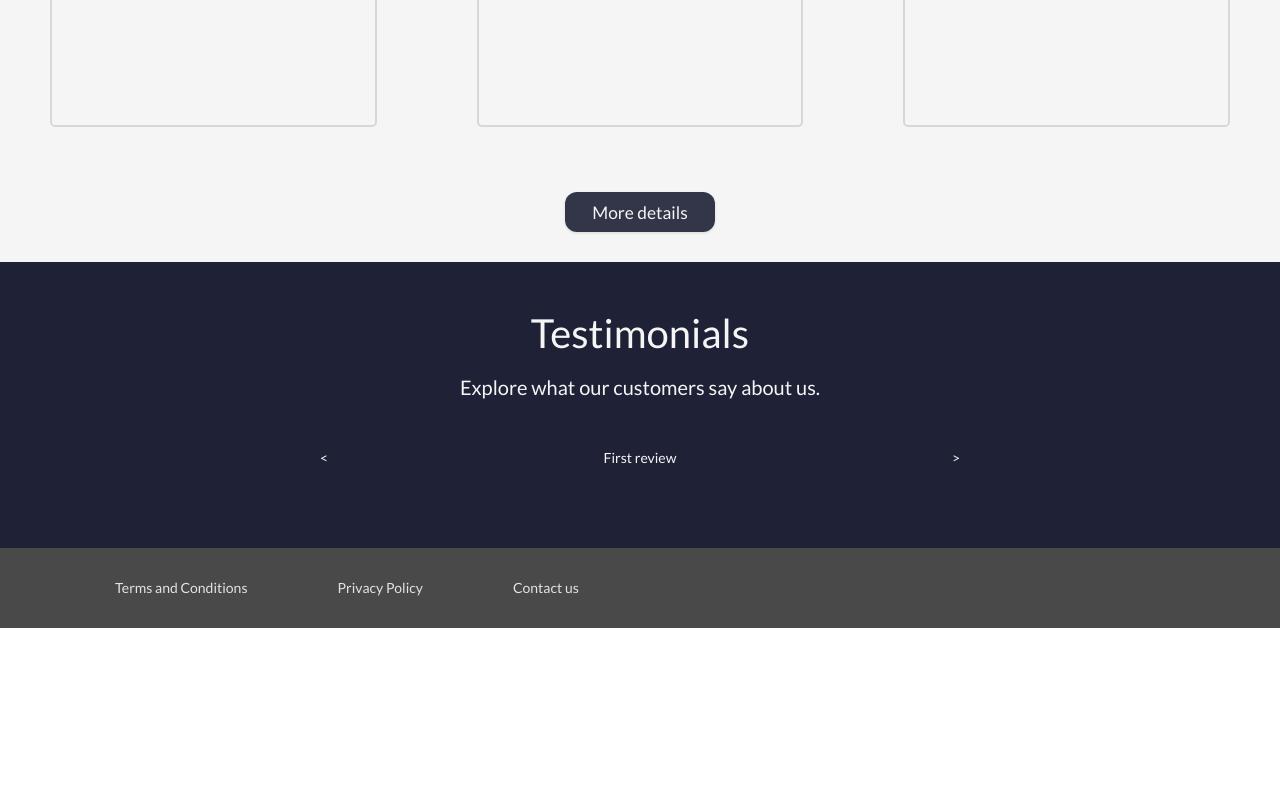
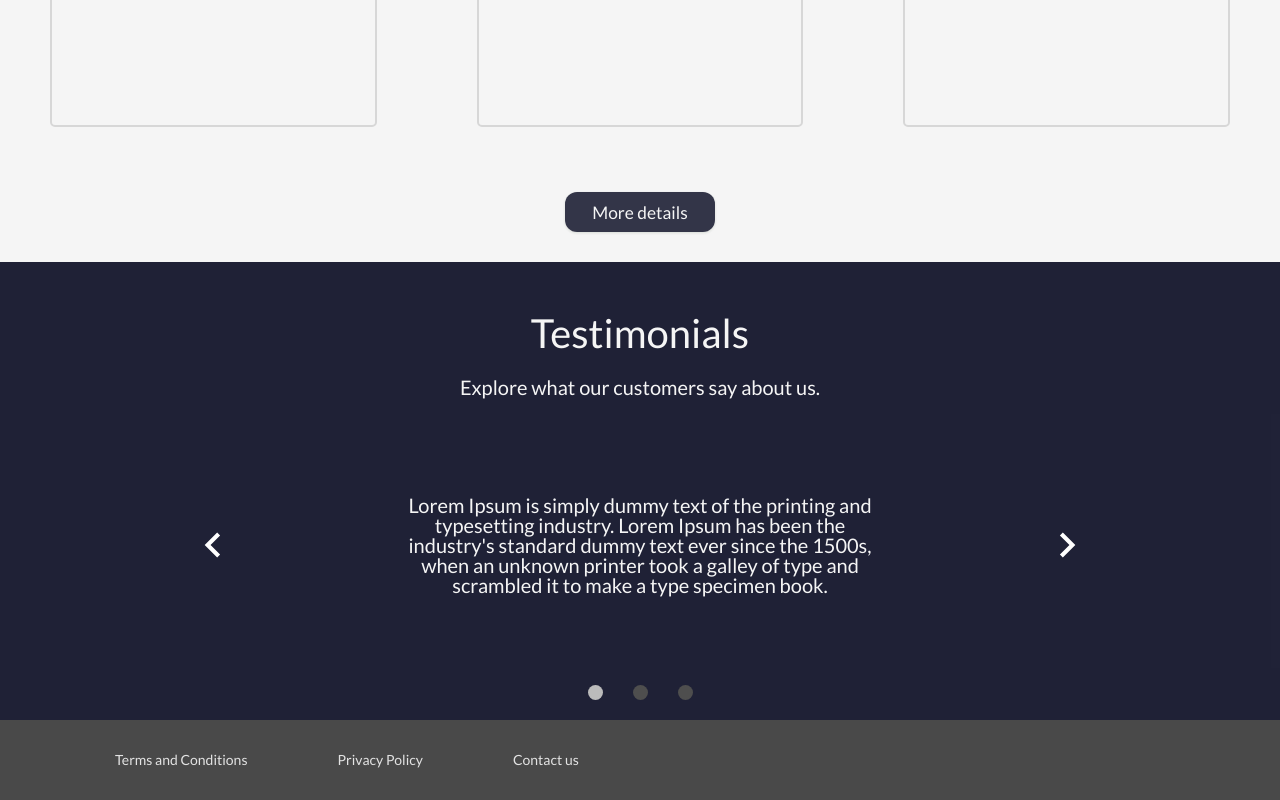
Before and after one commit to amckey/norstudio, an Angular app: page / in a window 1280 px wide. Shown: the part 1111-1911 px from the top of the page. Before the commit the page ends 1739 px from the top, so only its background shows below. Built offline with nearby package versions, Linux system fonts and the light colour scheme.

Commit message:
slideshow added

```diff
--- a/src/app/homepage/testimonials/testimonials.component.css
+++ b/src/app/homepage/testimonials/testimonials.component.css
@@ -47,31 +47,58 @@
 }
 
 .review {
+  min-height: 250px;
   display: flex;
-  justify-content: space-between;
-  margin: 25%;
-  margin-bottom: 0;
-  margin-top: 40px;
-  height: 100px;
+  justify-content: center;
+  align-items: center;
 }
 
 .review-block {
-  width: 550px;
-  height: 250px;
+  width: 350px;
+  height: 100%;
+  margin: 0 50px;
+  display: flex;
+  justify-content: center;
+  align-items: center;
   text-align: center;
-  font-size: 14pt;
-  color: #F9F871
-}
-
-.review-sign {
-  color: whitesmoke;
-  margin-top: 20px;
+  font-size: 15pt;
 }
 
 .slide {
   position: absolute;
-  left: 40%;
-  right: 40%;
-  text-align: center;
+  max-width: 500px;
   transition: transform 150ms cubic-bezier(0.25, 0.46, 0.45, 0.84);
 }
+
+.pagination-dots {
+  display: flex;
+  justify-content: center;
+}
+
+.dot {
+  height: 15px;
+  width: 15px;
+  background-color: rgb(78, 78, 78);
+  border-radius: 50%;
+  display: inline-block;
+  margin: 15px;
+}
+
+.highDot {
+  height: 15px;
+  width: 15px;
+  background-color: #bbb;
+  border-radius: 50%;
+  display: inline-block;
+  margin: 15px;
+}
+
+.slide-button {
+  width: 50px;
+  height: 50px;
+  cursor: pointer;
+}
+
+.slide-button:hover {
+  opacity: 0.7;
+}
--- a/src/app/homepage/testimonials/testimonials.component.html
+++ b/src/app/homepage/testimonials/testimonials.component.html
@@ -6,11 +6,27 @@
 </div>
 
 <div class="review">
-  <a (click)="showPrevSlide()"><</a>
-  <ng-container *ngFor="let review of reviews, let i = index">
-    <div *ngIf="currentSlideIndex === i" @carouselAnimation class=slide>{{review.content}}</div>
-  </ng-container>
-  <a (click)="showNextSlide()">></a>
+
+  <div class=review-block>
+    <img src="./../../../assets/left_arrow.svg" (click)="showPrevSlide()" class=slide-button>
+  </div>
+
+  <div class=review-block>
+    <ng-container *ngFor="let review of reviews, let i = index">
+      <div *ngIf="currentSlideIndex === i" @carouselAnimation class=slide>{{review.content}}</div>
+    </ng-container>
+  </div>
+
+  <div class=review-block>
+    <img src="./../../../assets/right_arrow.svg" (click)="showNextSlide()" class=slide-button>
+  </div>
+
+</div>
+
+<div class=pagination-dots>
+  <div *ngFor="let review of reviews let i = index;">
+    <div [ngClass]="calculateDotClass(i)"></div>
+  </div>
 </div>
 
 </div>
--- a/src/app/homepage/testimonials/testimonials.component.ts
+++ b/src/app/homepage/testimonials/testimonials.component.ts
@@ -24,13 +24,13 @@ export class TestimonialsComponent implements OnInit {
 
   public reviews: any = [
     {
-      content: "First review",
+      content: "Lorem Ipsum is simply dummy text of the printing and typesetting industry. Lorem Ipsum has been the industry's standard dummy text ever since the 1500s, when an unknown printer took a galley of type and scrambled it to make a type specimen book.",
     },
     {
-      content: "Second review",
+      content: "It is a long established fact that a reader will be distracted by the readable content of a page when looking at its layout.",
     },
     {
-      content: "Last review",
+      content: "There are many variations of passages of Lorem Ipsum available, but the majority have suffered alteration in some form, by injected humour, or randomised words which don't look even slightly believable.",
     },
   ]
 
@@ -49,4 +49,12 @@ export class TestimonialsComponent implements OnInit {
     this.currentSlideIndex = next > reviewsLength ? 0 : next
   }
 
+  calculateDotClass(index: any) {
+    if (index === this.currentSlideIndex) {
+      return {highDot: true}
+    } else {
+      return {dot: true}
+    }
+  }
+
 }
```
Also changed, not shown: src/assets/left_arrow.svg (added), src/assets/right_arrow.svg (added), 4 other files (tests, documents, lock files or other folders).
